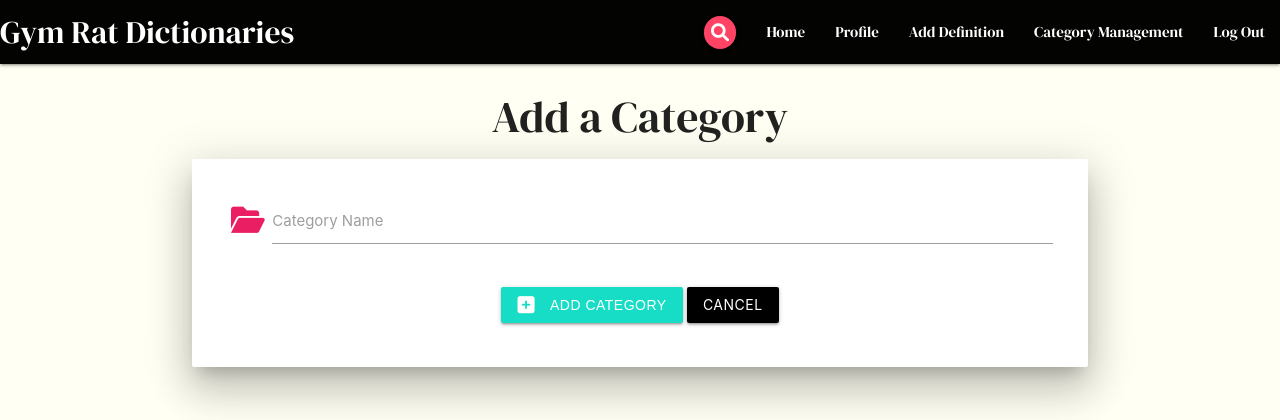
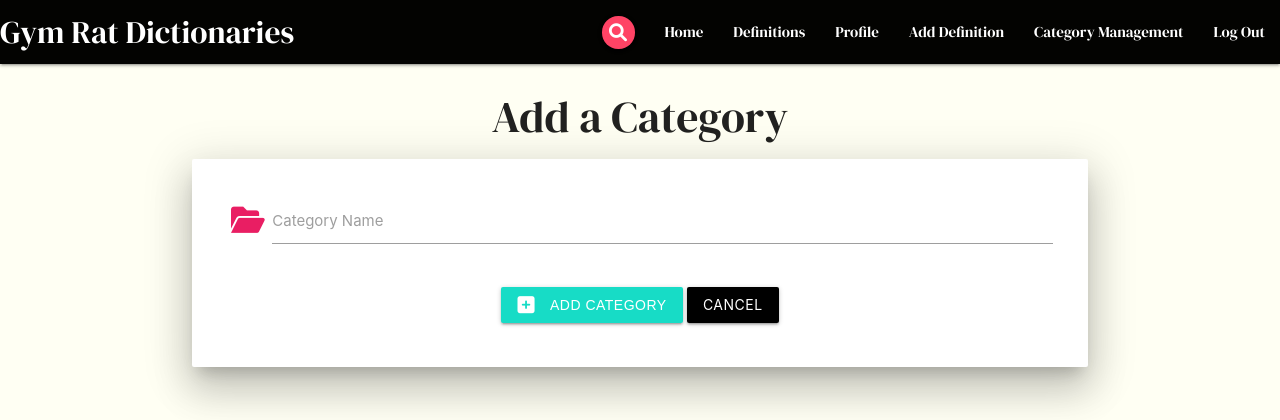
Before and after one commit to KSheeds1/Gym-Rat-Dictionaries, a Flask app: page /add_category in a window 1280 px wide. Shown: the top 420 px of the page. Run offline with Flask 2, Linux system fonts and the light colour scheme; the visitor is signed in with stand-in values (Sample User, id 1); data that the repository does not hold is empty; some libraries are stand-ins or nearby versions.

Commit message:
Add nav-links for home template to navbar and sidenav. Insert 'block hero' tags to be filled in on the home template.

```diff
--- a/templates/base.html
+++ b/templates/base.html
@@ -28,7 +28,8 @@
                 </ul>
                 <ul class="right hide-on-med-and-down">
                     <li><a class="btn-floating btn-small search" id="search"><i class="fas fa-search"></i></a></li>
-                    <li><a href="{{ url_for('get_definitions') }}">Home</a></li>
+                    <li><a href="{{ url_for('home') }}">Home</a></li>
+                    <li><a href="{{ url_for('get_definitions') }}">Definitions</a></li>
                     {% if session.user|lower != "admin"|lower %}
                         <li><a class="dropdown-trigger" href="#!" data-target="dropdown1">Categories <i class="fas fa-caret-down fa-sm"></i></a></li>
                     {% endif %}
@@ -50,7 +51,8 @@
         <ul class="sidenav nav-dark" id="mobile-demo">
             <li><a href="{{ url_for('get_definitions') }}" class="brand-logo center-align"><span class="white-text">GRD</span></a>
             </li>
-            <li><a href="{{ url_for('get_definitions') }}"><span class="white-text">Home</span></a></li>
+            <li><a href="{{ url_for('home') }}">Home</a></li>
+            <li><a href="{{ url_for('get_definitions') }}"><span class="white-text">Definitions</span></a></li>
             {% if session.user|lower != "admin"|lower %}
                 <!--Categories dropdown menu-->
                 <li class="no-padding"></li>
@@ -115,7 +117,6 @@
             </form>
         </div>
     </div>
-
     <!--Floating Action Button (Search, add definition, scroll to top)-->
     <div class="fixed-action-btn click-to-toggle">
         <a class="btn-floating btn-large" id="FAB">
@@ -127,12 +128,12 @@
             <li><a class="btn-floating scroll-up"><i class="fas fa-arrow-circle-up"></i></a></li>
         </ul>
     </div>
-
+    {% block landing %}
+    {% endblock %}
     <main class="container">
         {% block content %}
         {% endblock %}
     </main>
-
     <!--Footer-->
     <footer class="page-footer">
         <div class="container">
```
